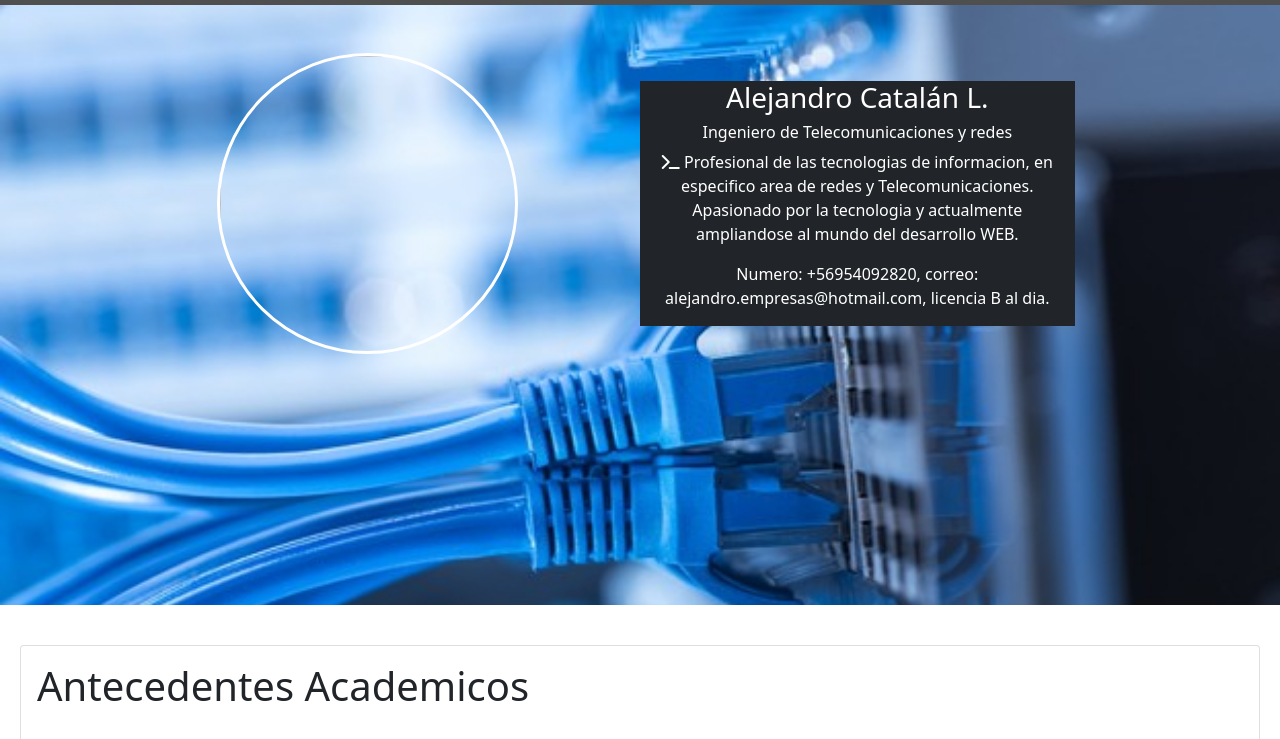
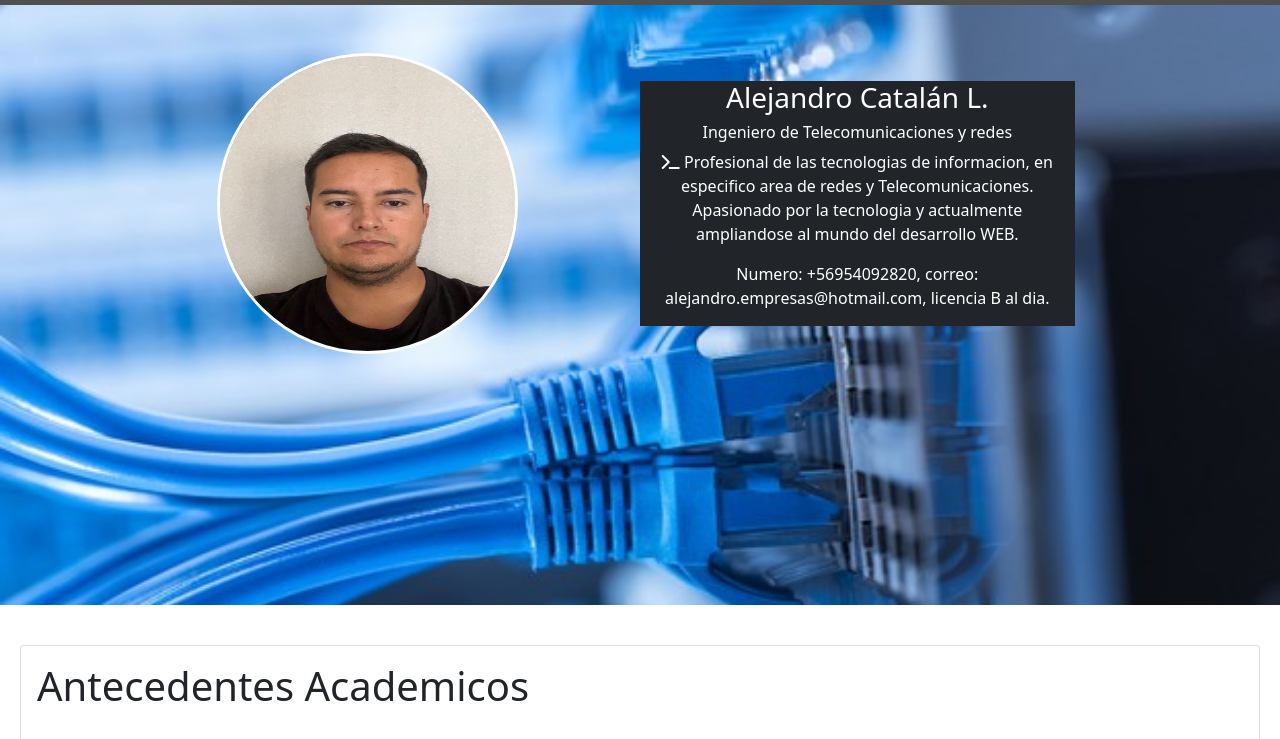
Before and after one commit to Alejandro-Catalan-L/flex-css, a plain HTML site: page index.html in a window 1280 px wide. Shown: the part 51-790 px from the top of the page. Drawn offline with nearby package versions, Linux system fonts and the light colour scheme.

Commit message:
actualizando nombre foto protada2 cambiando ruta

```diff
--- a/index.html
+++ b/index.html
@@ -74,7 +74,7 @@
    <section class="fondo-section">
     <div class="row justify-content-center align-items-center">
         <div class="col-12 col-md-4 my-5">
-            <img class="fotoportada" src="../06_Prueba/assets/img/foto.jpg" alt="">
+            <img class="fotoportada" src="../assets/img/foto.jpg" alt="">
         </div>
         <div class="col-12 col-md-4 text-white bg-dark bg-opacity-70 d-none d-sm-block">
             <h3 class=" text-center">Alejandro Catalán L.</h3>
```
